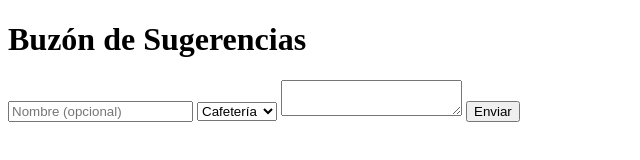
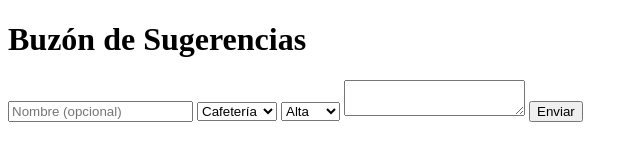
Before and after one commit to katherin3206/buzon-sugerencias-katherinsofiah, a website: page public/index.html in a window 1280 px wide. Shown: the whole page, without its empty margins (0-640 px from the left). Drawn offline with Linux system fonts and the light colour scheme.

Commit message:
Update index.html

```diff
--- a/public/index.html
+++ b/public/index.html
@@ -12,6 +12,11 @@
         <option value="Cafetería">Cafetería</option>
         <option value="Biblioteca">Biblioteca</option>
       </select>
+      <select name="prioridad">
+        <option value="Alta">Alta</option>
+        <option value="Media">Media</option>
+        <option value="Baja">Baja</option>
+      </select>
       <textarea name="mensaje" required></textarea>
       <button type="submit">Enviar</button>
     </form>
```
